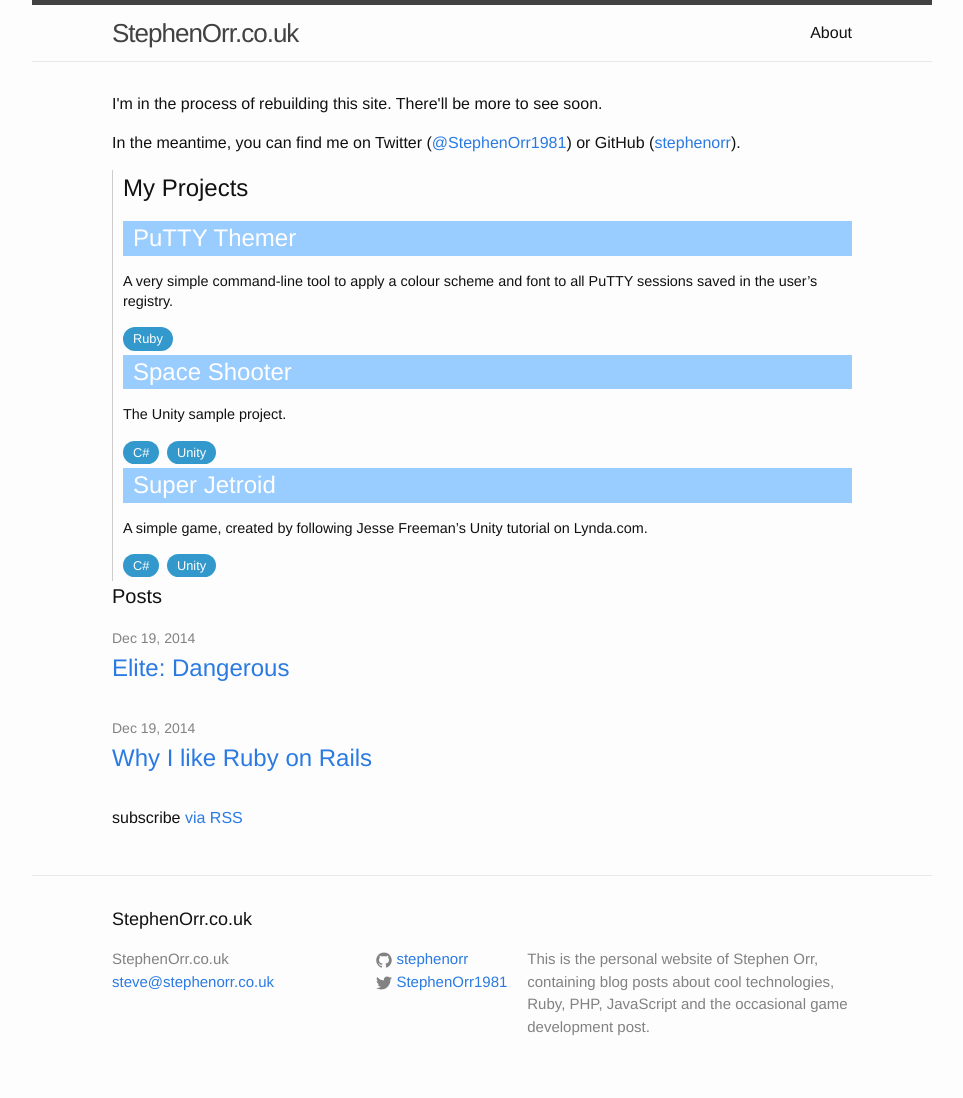
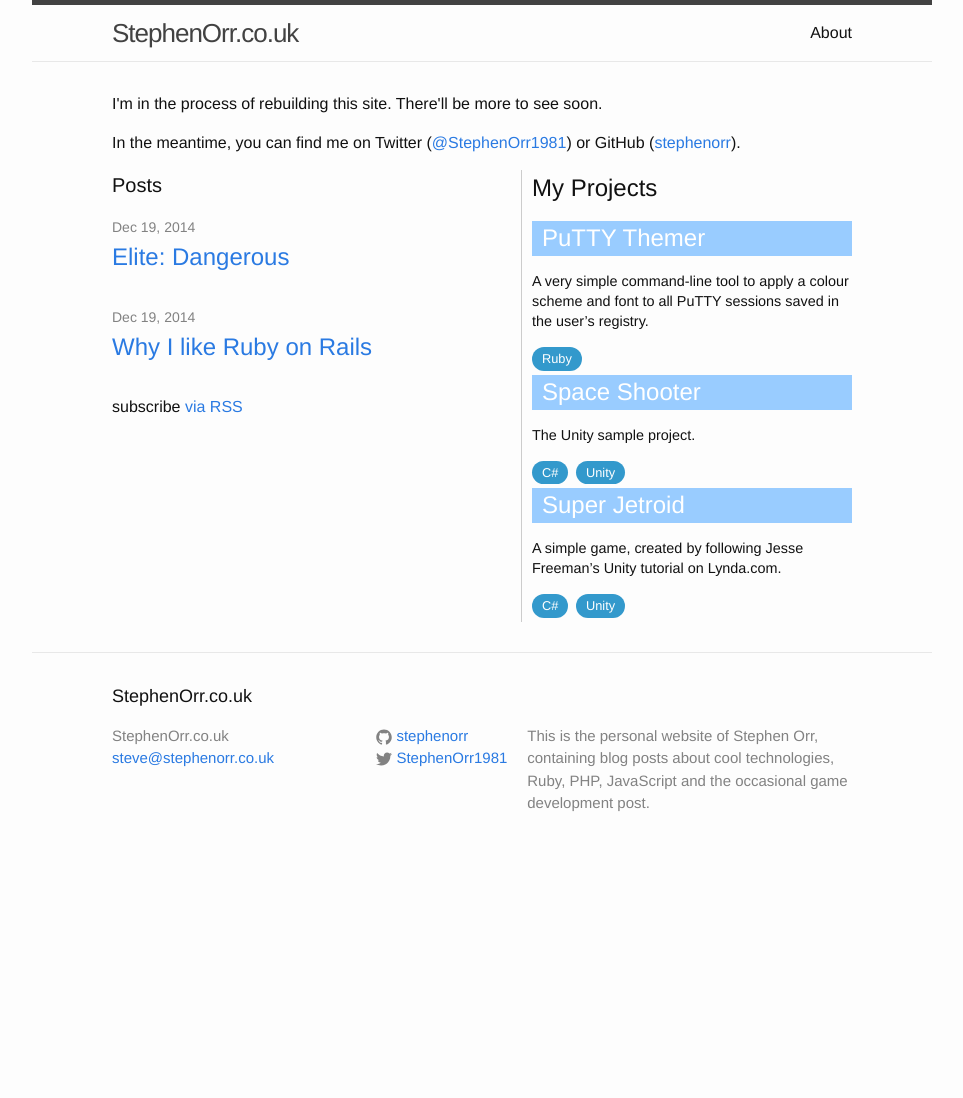
Before and after one commit to stevehill1981/stevehill1981.github.io, a Jekyll site: the page built from index.html, in a window 1280 px wide. Shown: the whole page, without its empty margins (158-1121 px from the left). Built offline with Jekyll 4.4.1, drawn with Linux system fonts in a browser that asks for light colours; after the commit the page ends 900 px from its top, so only the background shows below that.

Commit message:
Update main.scss

```diff
--- a/css/main.scss
+++ b/css/main.scss
@@ -110,7 +110,7 @@ body {
 
 aside.projects {
   float: right;
-  min-width: 20em;
+  width: 20em;
   border-left: 1px solid #ccc;
   padding-left: 10px;
 }
```
